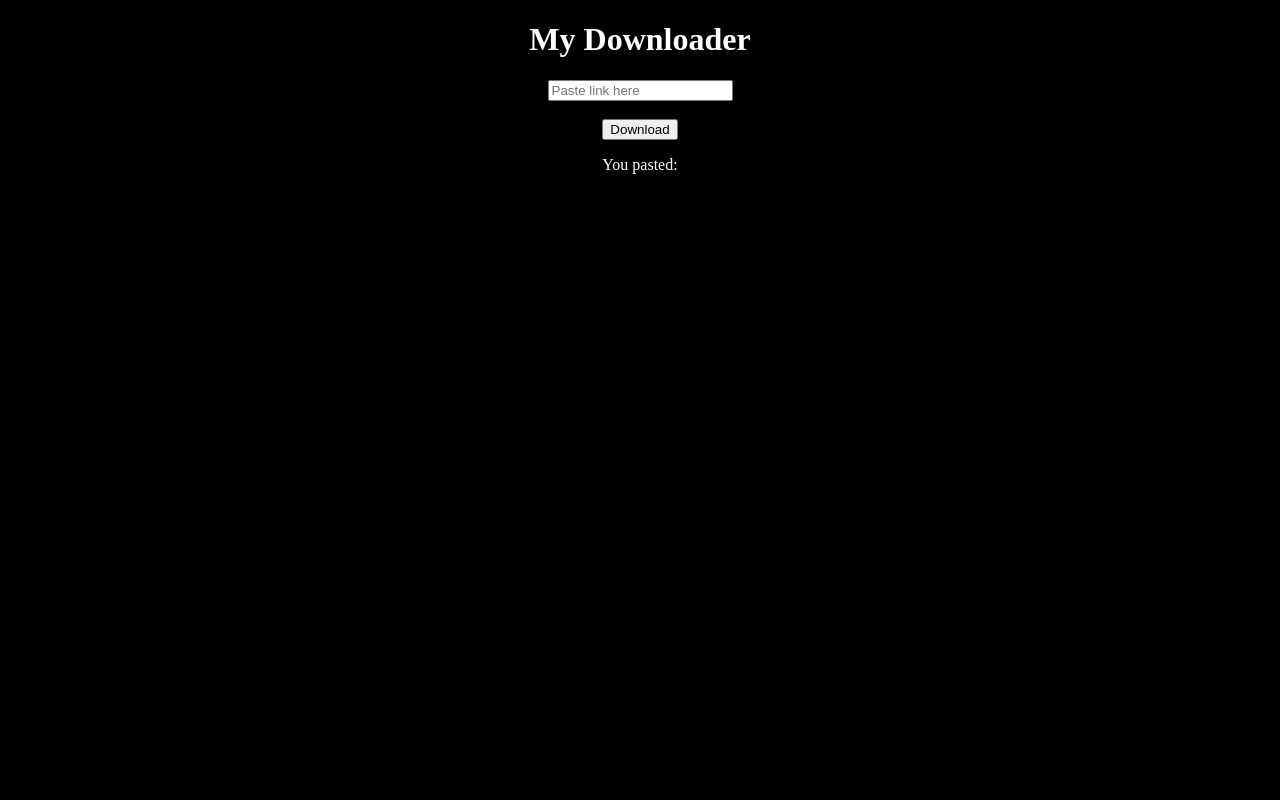
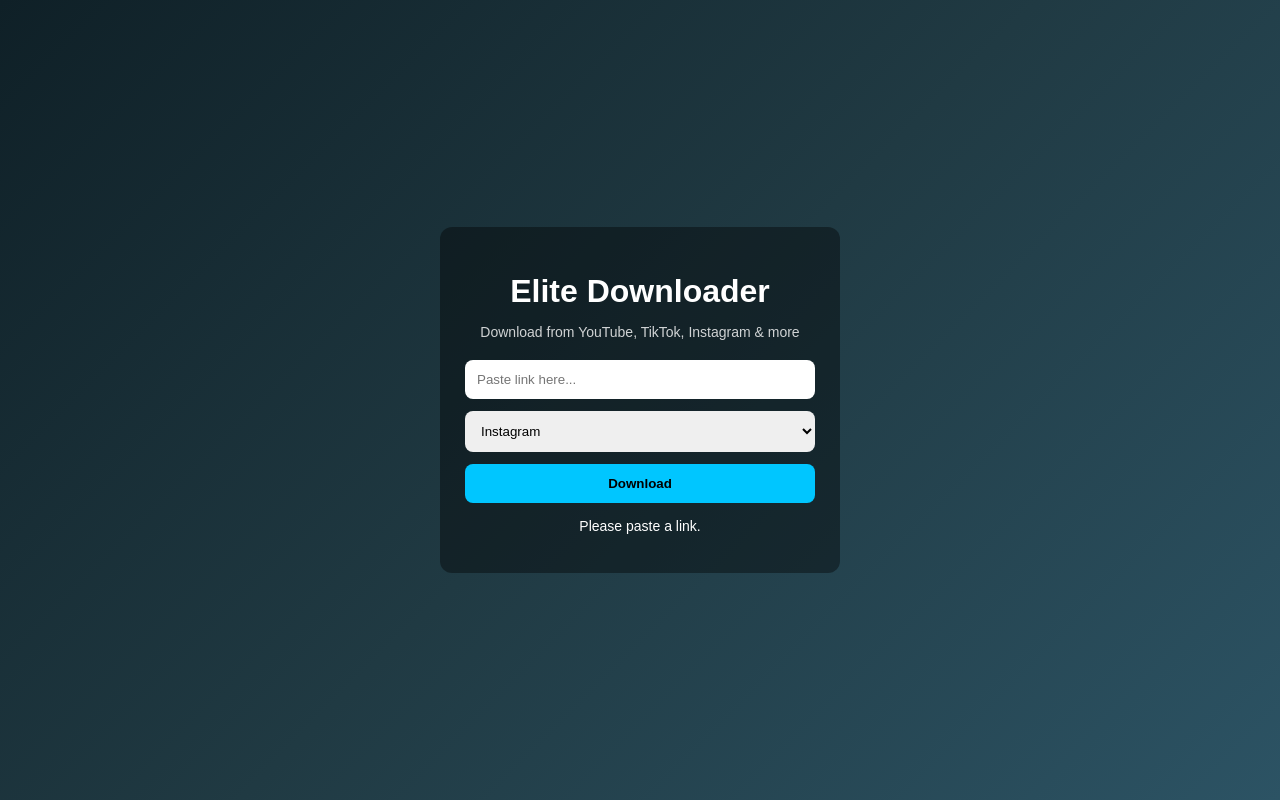
Before and after one commit to Freddielite/MyDownloader, a plain HTML site: page index.html in a window 1280 px wide. Both pictures are taken after a click on the button "Download". Drawn offline with Linux system fonts and the light colour scheme.

Commit message:
Add files via upload

```diff
--- a/index.html
+++ b/index.html
@@ -1,20 +1,38 @@
 <!DOCTYPE html>
-<html>
-  <body style="background:black; color:white; text-align:center;">
-    <h1>My Downloader</h1>
+<html lang="en">
+<head>
+  <meta charset="UTF-8">
+  <title>Elite Downloader</title>
+  <link rel="stylesheet" href="styles.css">
+</head>
+<body>
 
-    <input id="link" placeholder="Paste link here" />
-    <br /><br />
-    <button onclick="go()">Download</button>
+  <div class="container">
+    <h1>Elite Downloader</h1>
+    <p class="subtitle">Download from YouTube, TikTok, Instagram & more</p>
 
-    <p id="result"></p>
+    <input
+      id="linkInput"
+      placeholder="Paste link here..."
+    />
 
-    <script>
-      function go() {
-        const link = document.getElementById("link").value;
-        document.getElementById("result").innerText =
-          "You pasted: " + link;
-      }
-    </script>
-  </body>
+    <select id="platform">
+      <option value="instagram">Instagram</option>
+      <option value="tiktok">TikTok</option>
+      <option value="twitter">X (Twitter)</option>
+      <option value="apple">Apple Music</option>
+      <option value="spotify">Spotify</option>
+      <option value="threads">Threads</option>
+      <option value="pinterest">Pinterest</option>
+      <option value="ytmp3">YouTube MP3</option>
+      <option value="ytmp4">YouTube MP4</option>
+    </select>
+
+    <button id="downloadBtn">Download</button>
+
+    <p id="status"></p>
+  </div>
+
+  <script src="script.js"></script>
+</body>
 </html>
--- /dev/null
+++ b/script.js
@@ -0,0 +1,49 @@
+const input = document.getElementById("linkInput");
+const platformSelect = document.getElementById("platform");
+const button = document.getElementById("downloadBtn");
+const statusText = document.getElementById("status");
+
+button.addEventListener("click", async () => {
+  const url = input.value;
+  const platform = platformSelect.value;
+
+  if (!url) {
+    statusText.innerText = "Please paste a link.";
+    return;
+  }
+
+  statusText.innerText = "Fetching download link...";
+
+  const apiRoutes = {
+    apple: `https://delirius-apiofc.vercel.app/download/applemusicdl?url=${encodeURIComponent(url)}`,
+    instagram: `https://delirius-apiofc.vercel.app/download/instagram?url=${encodeURIComponent(url)}`,
+    pinterest: `https://delirius-apiofc.vercel.app/download/pinterestdl?url=${encodeURIComponent(url)}`,
+    spotify: `https://delirius-apiofc.vercel.app/download/spotifydl?url=${encodeURIComponent(url)}`,
+    threads: `https://delirius-apiofc.vercel.app/download/threads?url=${encodeURIComponent(url)}`,
+    tiktok: `https://delirius-apiofc.vercel.app/download/tiktok?url=${encodeURIComponent(url)}`,
+    twitter: `https://delirius-apiofc.vercel.app/download/twitterdl?url=${encodeURIComponent(url)}`,
+    ytmp3: `https://kyyokatsurestapi.my.id/downloader/ytmp3?url=${encodeURIComponent(url)}`,
+    ytmp4: `https://kyyokatsurestapi.my.id/downloader/ytmp4?url=${encodeURIComponent(url)}`
+  };
+
+  try {
+    const response = await fetch(apiRoutes[platform]);
+    const data = await response.json();
+
+    // Many of these APIs return different structures
+    // This handles the common case
+    const downloadUrl =
+      data.download ||
+      data.result?.download ||
+      data.data?.url;
+
+    if (downloadUrl) {
+      statusText.innerText = "Starting download...";
+      window.location.href = downloadUrl;
+    } else {
+      statusText.innerText = "Could not find download link.";
+    }
+  } catch (err) {
+    statusText.innerText = "API error. Try again later.";
+  }
+});
--- /dev/null
+++ b/styles.css
@@ -0,0 +1,62 @@
+* {
+  box-sizing: border-box;
+  font-family: Arial, sans-serif;
+}
+
+body {
+  margin: 0;
+  min-height: 100vh;
+  background: linear-gradient(135deg, #0f2027, #203a43, #2c5364);
+  display: flex;
+  justify-content: center;
+  align-items: center;
+  color: white;
+}
+
+.container {
+  width: 90%;
+  max-width: 400px;
+  background: rgba(0,0,0,0.4);
+  padding: 25px;
+  border-radius: 12px;
+  text-align: center;
+}
+
+h1 {
+  margin-bottom: 5px;
+}
+
+.subtitle {
+  font-size: 14px;
+  opacity: 0.8;
+  margin-bottom: 20px;
+}
+
+input, select {
+  width: 100%;
+  padding: 12px;
+  margin-bottom: 12px;
+  border-radius: 8px;
+  border: none;
+  outline: none;
+}
+
+button {
+  width: 100%;
+  padding: 12px;
+  border-radius: 8px;
+  border: none;
+  background: #00c6ff;
+  color: black;
+  font-weight: bold;
+  cursor: pointer;
+}
+
+button:hover {
+  opacity: 0.85;
+}
+
+#status {
+  margin-top: 15px;
+  font-size: 14px;
+}
```
